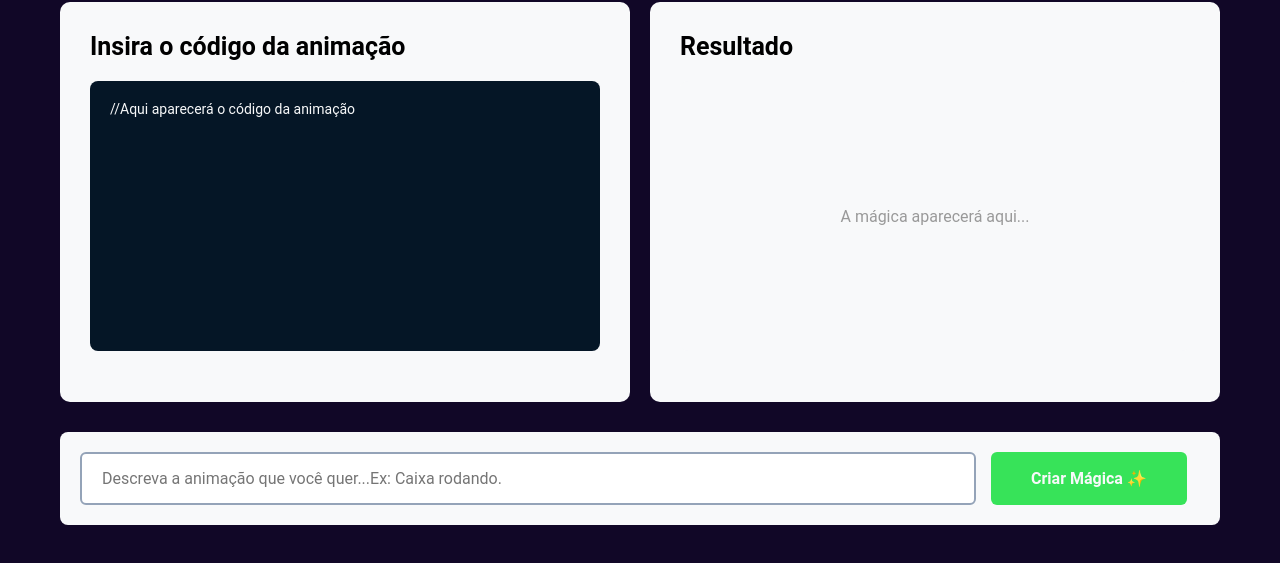
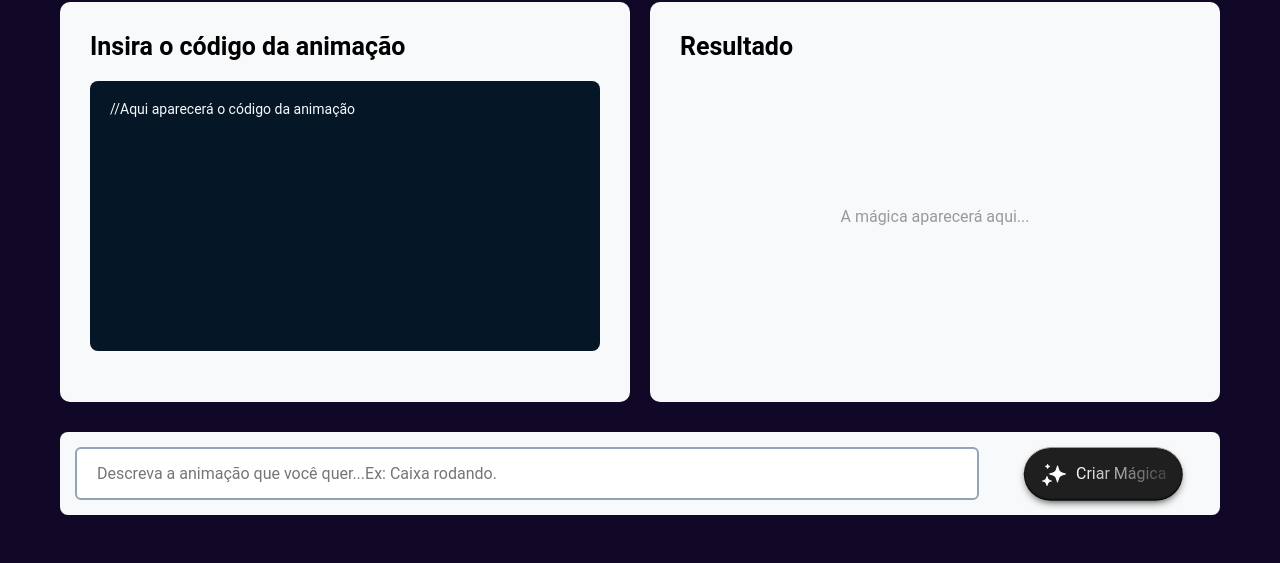
Before and after one commit to brunoigreja/devclub-projeto, a plain HTML site: page index.html in a window 1280 px wide. Shown: the part 79-642 px from the top of the page. Drawn offline with Linux system fonts and the light colour scheme.

Commit message:
melhoria-no-botao

```diff
--- a/index.html
+++ b/index.html
@@ -28,7 +28,44 @@
   </main>
   <section class="sessao-menor">
     <input class="input-animacao" placeholder="Descreva a animação que você quer...Ex: Caixa rodando.">
-    <button onclick="cliqueiNoBotao()" class="botao-magica">Criar Mágica ✨</button>
+    <!--<button onclick="cliqueiNoBotao()" class="botao-magica">Criar Mágica ✨</button>-->
+    <!-- From Uiverse.io by MuhammadHasann -->
+<button onclick="cliqueiNoBotao()" class="botao-magica">
+  <div class="dots_border"></div>
+  <svg
+    xmlns="http://www.w3.org/2000/svg"
+    fill="none"
+    viewBox="0 0 24 24"
+    class="sparkle"
+  >
+    <path
+      class="path"
+      stroke-linejoin="round"
+      stroke-linecap="round"
+      stroke="black"
+      fill="black"
+      d="M14.187 8.096L15 5.25L15.813 8.096C16.0231 8.83114 16.4171 9.50062 16.9577 10.0413C17.4984 10.5819 18.1679 10.9759 18.903 11.186L21.75 12L18.904 12.813C18.1689 13.0231 17.4994 13.4171 16.9587 13.9577C16.4181 14.4984 16.0241 15.1679 15.814 15.903L15 18.75L14.187 15.904C13.9769 15.1689 13.5829 14.4994 13.0423 13.9587C12.5016 13.4181 11.8321 13.0241 11.097 12.814L8.25 12L11.096 11.187C11.8311 10.9769 12.5006 10.5829 13.0413 10.0423C13.5819 9.50162 13.9759 8.83214 14.186 8.097L14.187 8.096Z"
+    ></path>
+    <path
+      class="path"
+      stroke-linejoin="round"
+      stroke-linecap="round"
+      stroke="black"
+      fill="black"
+      d="M6 14.25L5.741 15.285C5.59267 15.8785 5.28579 16.4206 4.85319 16.8532C4.42059 17.2858 3.87853 17.5927 3.285 17.741L2.25 18L3.285 18.259C3.87853 18.4073 4.42059 18.7142 4.85319 19.1468C5.28579 19.5794 5.59267 20.1215 5.741 20.715L6 21.75L6.259 20.715C6.40725 20.1216 6.71398 19.5796 7.14639 19.147C7.5788 18.7144 8.12065 18.4075 8.714 18.259L9.75 18L8.714 17.741C8.12065 17.5925 7.5788 17.2856 7.14639 16.853C6.71398 16.4204 6.40725 15.8784 6.259 15.285L6 14.25Z"
+    ></path>
+    <path
+      class="path"
+      stroke-linejoin="round"
+      stroke-linecap="round"
+      stroke="black"
+      fill="black"
+      d="M6.5 4L6.303 4.5915C6.24777 4.75718 6.15472 4.90774 6.03123 5.03123C5.90774 5.15472 5.75718 5.24777 5.5915 5.303L5 5.5L5.5915 5.697C5.75718 5.75223 5.90774 5.84528 6.03123 5.96877C6.15472 6.09226 6.24777 6.24282 6.303 6.4085L6.5 7L6.697 6.4085C6.75223 6.24282 6.84528 6.09226 6.96877 5.96877C7.09226 5.84528 7.24282 5.75223 7.4085 5.697L8 5.5L7.4085 5.303C7.24282 5.24777 7.09226 5.15472 6.96877 5.03123C6.84528 4.90774 6.75223 4.75718 6.697 4.5915L6.5 4Z"
+    ></path>
+  </svg>
+  <span class="text_button">Criar Mágica</span>
+</button>
+
 
   </section>
 
--- a/styles.css
+++ b/styles.css
@@ -63,9 +63,9 @@
 .sessao-menor {
     background: #F8F9FA;
     border-radius: 8px;
-    padding: 20px;
+    padding: 15px;
     display: flex;
-    gap: 15px;
+    gap: 45px;
 }
 
 input {
@@ -77,22 +77,184 @@
     border: 2px solid #94A3B8;
 }
 
-button {
-    background: #37E359;
-    border: none;
-    padding: 15px 40px;
-    border-radius: 6px;
-    font-size: 16px;
-    font-weight: bold;
-    color: #F8F9FA;
-    cursor: pointer;
-    transition: 0.5s;
+
+.botao-magica {
+  --black-700: hsla(0 0% 12% / 1);
+  --border_radius: 40px;
+  --transtion: 0.3s ease-in-out;
+  --offset: 2px;
+
+  cursor: pointer;
+  position: relative;
+
+  display: flex;
+  align-items: center;
+  gap: 0.5rem;
+
+  transform-origin: center;
+
+  padding: 0rem 1rem;
+  background-color: transparent;
+
+  border: none;
+  border-radius: var(--border_radius);
+  transform: scale(calc(1 + (var(--active, 0) * 0.1)));
+
+  transition: transform var(--transtion);
 }
 
-button:hover{
-    background: #52FF74 ;
+.botao-magica::before {
+  content: "";
+  position: absolute;
+  top: 50%;
+  left: 50%;
+  transform: translate(-50%, -50%);
+
+  width: 100%;
+  height: 100%;
+  background-color: var(--black-700);
+
+  border-radius: var(--border_radius);
+  box-shadow: inset 0 0.5px hsl(0, 0%, 100%), inset 0 -1px 2px 0 hsl(0, 0%, 0%),
+    0px 4px 10px -4px hsla(0 0% 0% / calc(1 - var(--active, 0))),
+    0 0 0 calc(var(--active, 0) * 0.375rem) hsl(260 97% 50% / 0.75);
+
+  transition: all var(--transtion);
+  z-index: 0;
 }
 
-button:active {
-    transform: scale(0.9);
+.botao-magica::after {
+  content: "";
+  position: absolute;
+  top: 50%;
+  left: 50%;
+  transform: translate(-50%, -50%);
+
+  width: 100%;
+  height: 100%;
+  background-color: hsla(260 97% 61% / 0.75);
+  background-image: radial-gradient(
+      at 51% 89%,
+      hsla(266, 45%, 74%, 1) 0px,
+      transparent 50%
+    ),
+    radial-gradient(at 100% 100%, hsla(266, 36%, 60%, 1) 0px, transparent 50%),
+    radial-gradient(at 22% 91%, hsla(266, 36%, 60%, 1) 0px, transparent 50%);
+  background-position: top;
+
+  opacity: var(--active, 0);
+  border-radius: var(--border_radius);
+  transition: opacity var(--transtion);
+  z-index: 2;
 }
+
+.botao-magica:is(:hover, :focus-visible) {
+  --active: 1;
+}
+.botao-magica:active {
+  transform: scale(1);
+}
+
+.botao-magica .dots_border {
+  --size_border: calc(100% + 2px);
+
+  overflow: hidden;
+
+  position: absolute;
+  top: 50%;
+  left: 50%;
+  transform: translate(-50%, -50%);
+
+  width: var(--size_border);
+  height: var(--size_border);
+  background-color: transparent;
+
+  border-radius: var(--border_radius);
+  z-index: -10;
+}
+
+.botaomagica .dots_border::before {
+  content: "";
+  position: absolute;
+  top: 30%;
+  left: 50%;
+  transform: translate(-50%, -50%);
+  transform-origin: left;
+  transform: rotate(0deg);
+
+  width: 100%;
+  height: 2rem;
+  background-color: white;
+
+  mask: linear-gradient(transparent 0%, white 120%);
+  animation: rotate 2s linear infinite;
+}
+
+@keyframes rotate {
+  to {
+    transform: rotate(360deg);
+  }
+}
+
+.botao-magica .sparkle {
+  position: relative;
+  z-index: 10;
+
+  width: 1.75rem;
+}
+
+.botao-magica .sparkle .path {
+  fill: currentColor;
+  stroke: currentColor;
+
+  transform-origin: center;
+
+  color: hsl(0, 0%, 100%);
+}
+
+.botao-magica:is(:hover, :focus) .sparkle .path {
+  animation: path 1.5s linear 0.5s infinite;
+}
+
+.botao-magica .sparkle .path:nth-child(1) {
+  --scale_path_1: 1.2;
+}
+.botao-magica .sparkle .path:nth-child(2) {
+  --scale_path_2: 1.2;
+}
+.botao-magica .sparkle .path:nth-child(3) {
+  --scale_path_3: 1.2;
+}
+
+@keyframes path {
+  0%,
+  34%,
+  71%,
+  100% {
+    transform: scale(1);
+  }
+  17% {
+    transform: scale(var(--scale_path_1, 1));
+  }
+  49% {
+    transform: scale(var(--scale_path_2, 1));
+  }
+  83% {
+    transform: scale(var(--scale_path_3, 1));
+  }
+}
+
+.botao-magica .text_button {
+  position: relative;
+  z-index: 10;
+
+  background-image: linear-gradient(
+    90deg,
+    hsla(0 0% 100% / 1) 0%,
+    hsla(0 0% 100% / var(--active, 0)) 120%
+  );
+  background-clip: text;
+
+  font-size: 1rem;
+  color: transparent;
+}
```
